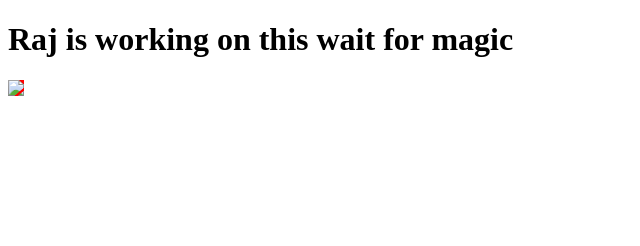
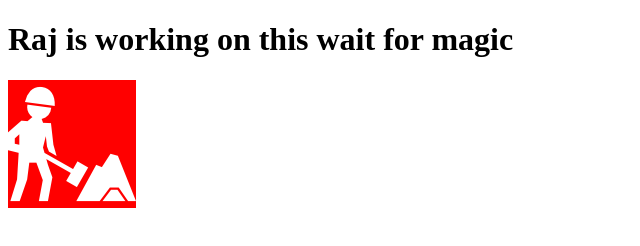
Before and after one commit to raajshekhar/mywebsite, a website: page dist/index.html in a window 1280 px wide. Shown: the whole page, without its empty margins (0-640 px from the left). Drawn offline with Linux system fonts and the light colour scheme.

Commit message:
Coming soon text

```diff
--- a/dist/index.html
+++ b/dist/index.html
@@ -8,6 +8,6 @@
   </head>
   <body>
     <h1>Raj is working on this wait for magic</h1>
-    <img src="../images//comingsoon.png" style="background:red" />
+    <img src="../images/comingsoon.png" style="background:red" />
   </body>
 </html>
```
